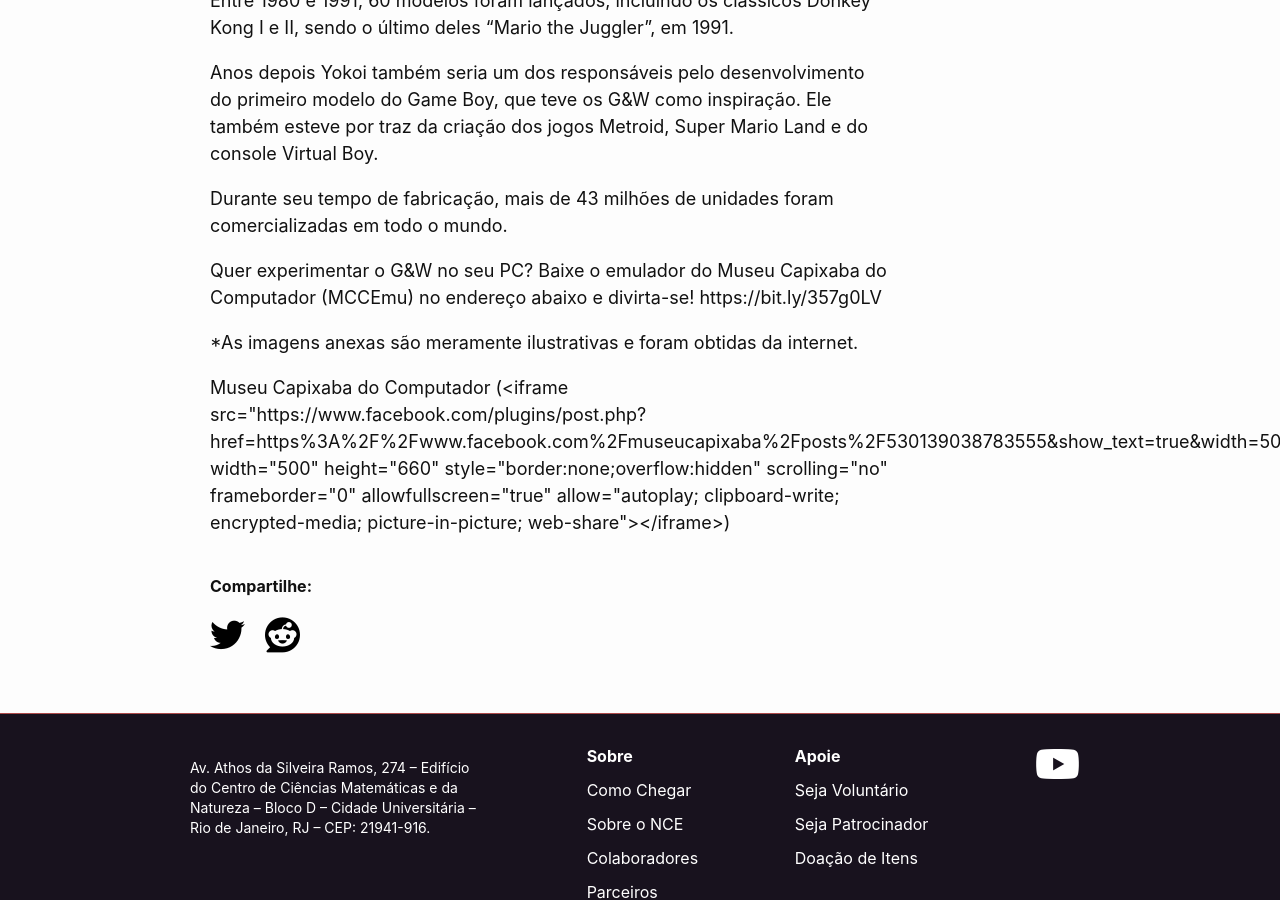
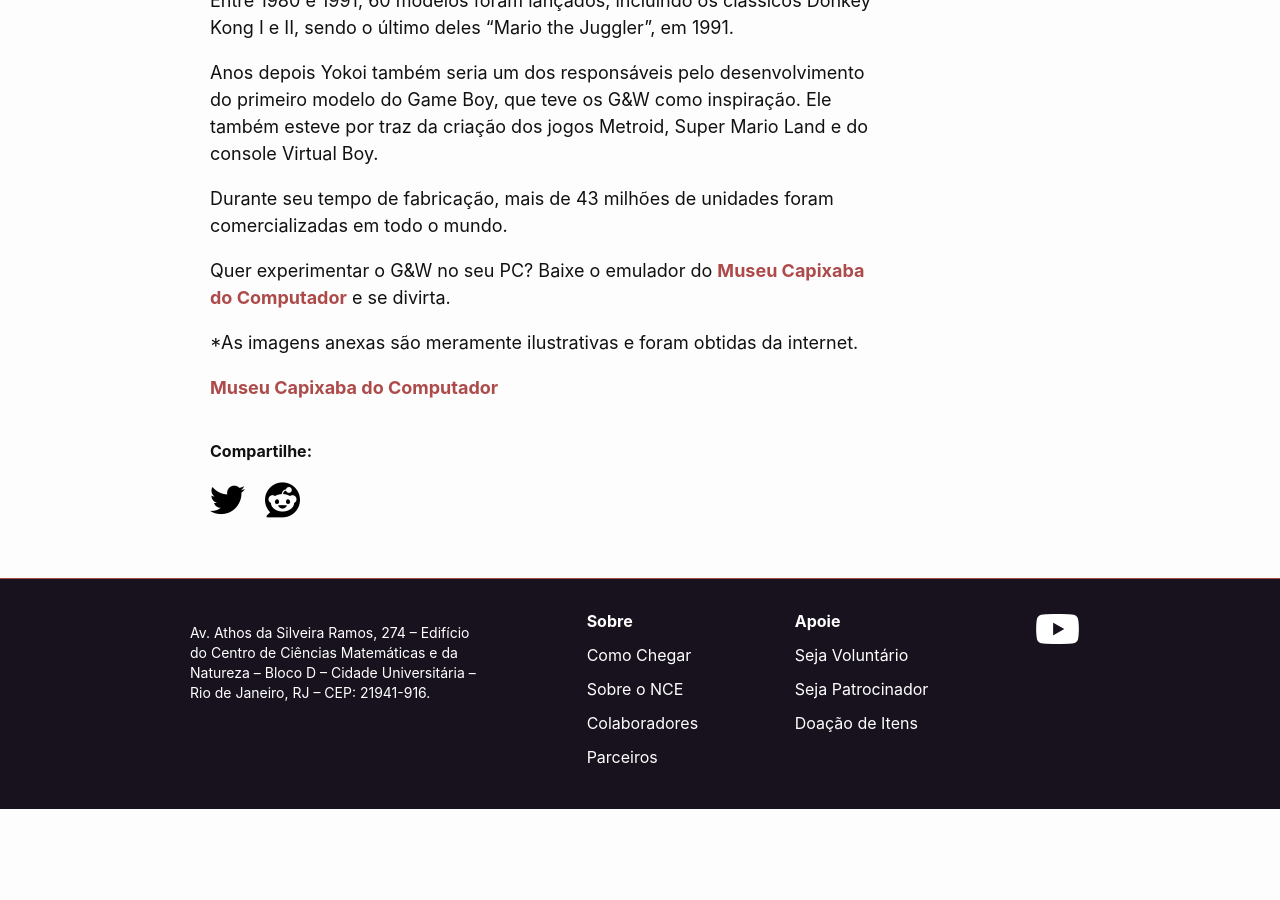
Before and after one commit to MuseuComputacao/museucomputacao.github.io, a Jekyll site: the page built from docs/_posts/2022-28-04-Nintendo-Game-&-Watch.md, in a window 1280 px wide and 900 px high, scrolled down 804 px. Built offline with Jekyll 4.4.1, drawn with Linux system fonts in a browser that asks for light colours; nearby versions of some CDN libraries; after the commit the page ends 1613 px from its top, so only the background shows below that.

Commit message:
Update 2022-28-04-Nintendo-Game-&-Watch.md
fix images and links

```diff
--- a/docs/_posts/2022-28-04-Nintendo-Game-&-Watch.md
+++ b/docs/_posts/2022-28-04-Nintendo-Game-&-Watch.md
@@ -10,7 +10,7 @@ author:
   contact:  ana_lucia@nce.ufrj.br
   contact_link:  ana_lucia@nce.ufrj.br
 tags-icon: far fa-robot
-image_url: https://scontent.fsdu8-2.fna.fbcdn.net/v/t39.30808-6/279392028_529942198803239_2985713599252547678_n.jpg?_nc_cat=103&ccb=1-5&_nc_sid=730e14&_nc_eui2=AeG7HQgD4nJ6wQKe5e7pCoYmaLvDDWNUrtFou8MNY1Su0Tdfd5dcXZ8q0PNRz7fmcadldefNtuU0hqcKRBn18VqR&_nc_ohc=dmTTJ2pAq1EAX9k8Lz0&_nc_ht=scontent.fsdu8-2.fna&oh=00_AT9qHpDLxNWxLxVSRj7HmQaY7vTxEoQJ76K8UPmMzs6PoA&oe=627082A9
+image_url: https://pbs.twimg.com/media/EQw8-YLXsAAjbwH.jpg
 
 ---
 
@@ -42,11 +42,10 @@ Anos depois Yokoi também seria um dos responsáveis pelo desenvolvimento do pri
 Durante seu tempo de fabricação, mais de 43 milhões de unidades foram comercializadas em todo o mundo.
 
 
-Quer experimentar o G&W no seu PC? Baixe o emulador do Museu Capixaba do Computador (MCCEmu) no endereço abaixo e divirta-se!
-https://bit.ly/357g0LV
+Quer experimentar o G&W no seu PC? Baixe o emulador do [Museu Capixaba do Computador](https://www.facebook.com/museucapixaba/posts/464659295331530) e se divirta.
 
 
 *As imagens anexas são meramente ilustrativas e foram obtidas da internet.
 
 
-Museu Capixaba do Computador (<iframe src="https://www.facebook.com/plugins/post.php?href=https%3A%2F%2Fwww.facebook.com%2Fmuseucapixaba%2Fposts%2F530139038783555&show_text=true&width=500" width="500" height="660" style="border:none;overflow:hidden" scrolling="no" frameborder="0" allowfullscreen="true" allow="autoplay; clipboard-write; encrypted-media; picture-in-picture; web-share"></iframe>)
+[Museu Capixaba do Computador](https://www.facebook.com/museucapixaba/posts/464659295331530)
```
